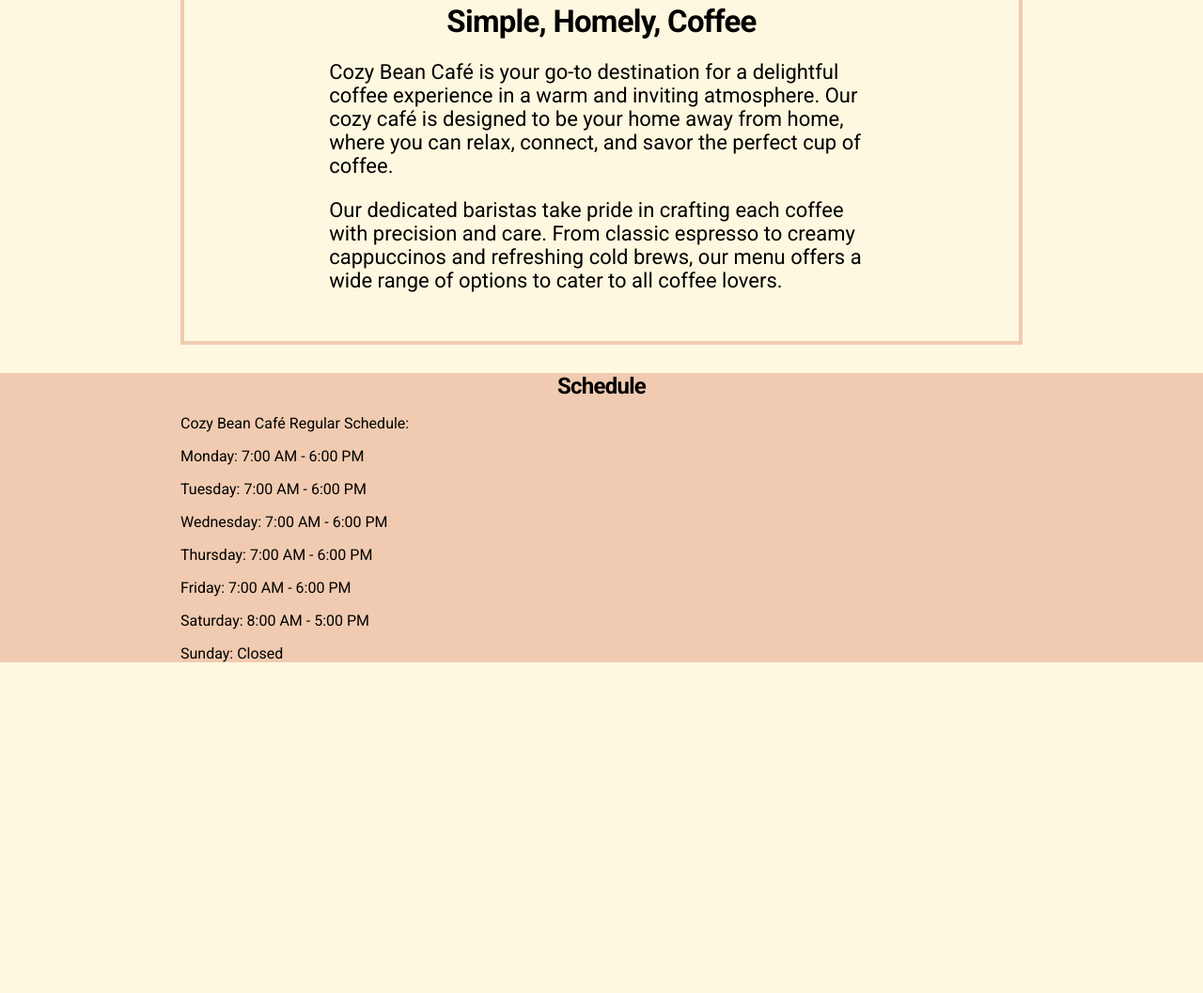
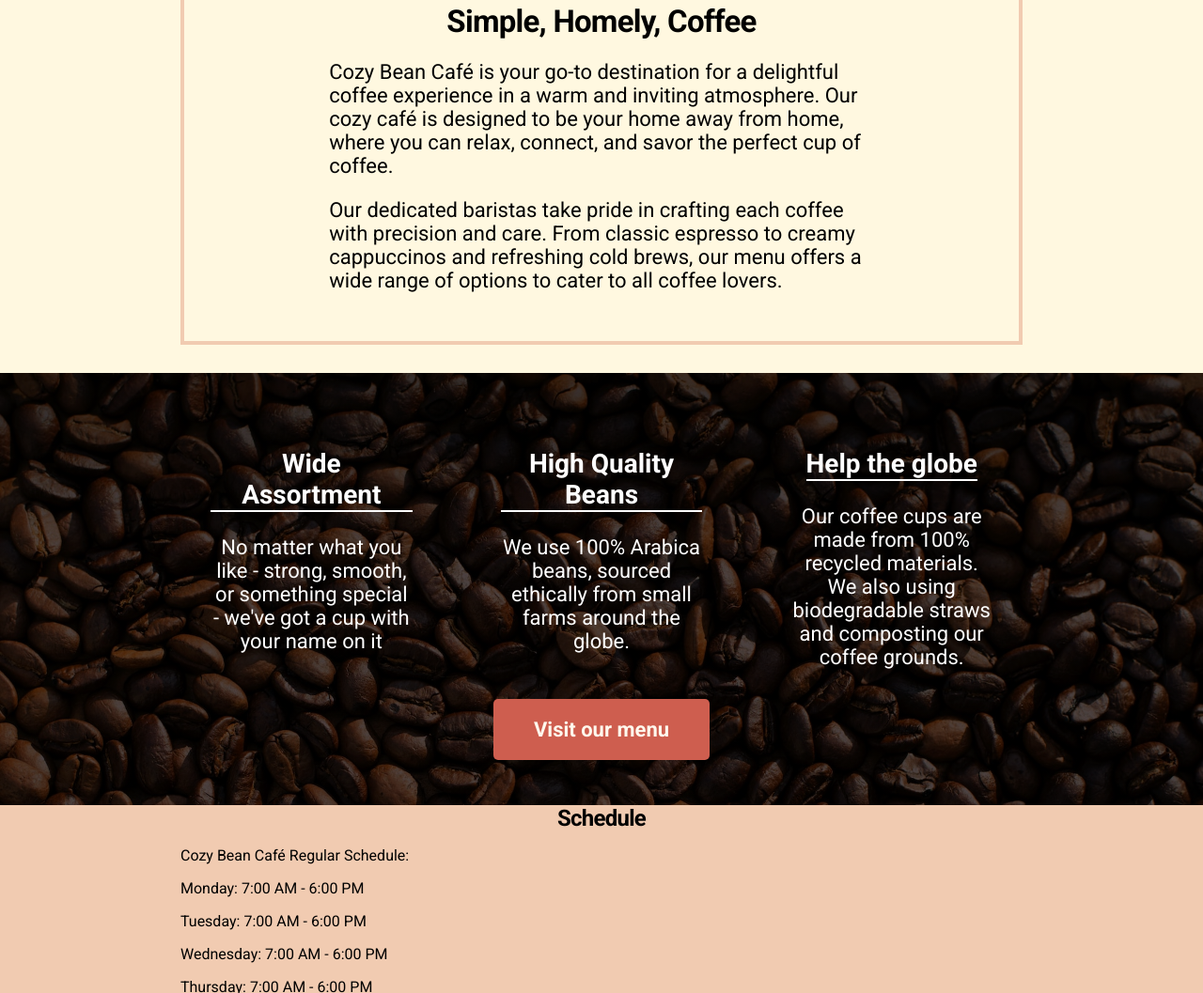
Before and after one commit to puddily/restaurant-page, a website built with webpack: page dist/index.html in a window 1280 px wide. Shown: the part 529-1586 px from the top of the page at 94% size. Before the commit the page ends 1250 px from the top, so only its background shows below. Built offline with nearby package versions, Linux system fonts and the light colour scheme.

Commit message:
Finish third section with cards telling about coffee shop

```diff
--- a/dist/index.css
+++ b/dist/index.css
@@ -3,6 +3,7 @@
 :root{
     --lighter-cream: rgb(250, 255, 234);
     --light-cream: rgb(255, 248, 224);
+    --light-cream-accent: rgb(253, 255, 154);
     --dark-cream: #f1cbb1;
 }
 body{
@@ -55,11 +56,73 @@ body{
     padding:30px;
     border:4px solid var(--dark-cream);
 }
-h1,h2{
-    letter-spacing:-0.75px;
+#menu-action{
+    box-sizing:border-box;
+    padding:3rem 0;
+    color:white;
+    width:100%;
+    background-image: linear-gradient(rgba(0, 0, 0, 0.60), rgba(0, 0, 0, 0.60)), url(images/beans.jpg);
+    background-size:cover;
+    background-repeat: no-repeat;
+}
+#menu-action-overlay{
+    width:70%;
+    margin:auto;
+    display:flex;
+    justify-content: center;
+    flex-wrap:wrap;
+    gap:30px;
+}
+#menu-action-overlay > *{
+    display:flex;
+    flex-direction:column;
+    align-items:center;
+    text-align:center;
+    padding:2rem;
+    width:300px;
+    font-size:1.375rem;
+    gap:25px;
+}
+#menu-action h2{
+    text-align:center;
+    font-size:2rem;
+    padding-bottom:15px;
+}
+#menu-action .menu-link{
+    display:flex;
+    justify-content: center;
+    width:70%;
+    text-align:center;
+    background-color:rgb(248, 240, 229);
+}
+#menu-action a{
+    font-family:"Roboto", sans-serif;
+    font-size:1.375rem;
+    font-weight:600;
+    display:block;
+    width:150px;
+    padding:20px 40px;
+    margin:auto;
+    text-align:center;
+    color:#fff8ed;
+    background-color:#ce5e4f;
+    border-radius:5px;
+}
+#menu-action-overlay h3{
+    font-size:1.75rem;
+    border-bottom:2px solid white;
+}
+#menu-action-overlay h3, #menu-action-overlay p{
+    margin:0;
+    padding:0;
+}
+#hero-content-overlay > h2{
+    text-align:center;
+    margin:0;
+    padding:0;
 }
 .alt-color{
-    color:rgb(253, 255, 154);
+    color:var(--light-cream-accent);
 }
 #schedule{
     background-color:var(--dark-cream);
@@ -70,7 +133,6 @@ h1,h2{
 nav{
     background-color:var(--light-cream);
     border-bottom:8px solid var(--dark-cream);
-    /* box-shadow: 2px 4px 4px var(--dark-cream); */
 }
 nav ul{
     padding:0px;
@@ -89,13 +151,11 @@ nav ul li{
 nav ul li:hover{
     background-color:var(--lighter-cream);
 }
+h1,h2{
+    letter-spacing:-0.75px;
+}
 h1{
     display:none;
-    /* text-align:center;
-    margin:auto;
-    padding:0px;
-    margin-top:8px;
-    font-size:1.75rem; */
 }
 h2{
     margin-top:0px;
@@ -117,6 +177,10 @@ h2{
         margin-bottom:30px;
         margin-inline:15%;
     }
+    #menu-action-overlay{
+        flex-wrap:nowrap;
+    }
+
     h1{
         text-align:center;
         margin:auto;
--- a/dist/index.html
+++ b/dist/index.html
@@ -26,14 +26,36 @@
                 </div>
 
             </section>
-            <div id="about">
+            <section id="about">
                 <div class="content-wrapper">
                     <h1>Cozy Bean Café</h1>
                     <h2>Simple, Homely, Coffee</h2>
                     <p>Cozy Bean Café is your go-to destination for a delightful coffee experience in a warm and inviting atmosphere. Our cozy café is designed to be your home away from home, where you can relax, connect, and savor the perfect cup of coffee.</p>
                     <p>Our dedicated baristas take pride in crafting each coffee with precision and care. From classic espresso to creamy cappuccinos and refreshing cold brews, our menu offers a wide range of options to cater to all coffee lovers.</p>
                 </div>
-            </div>
+            </section>
+
+
+            <section id="menu-action">
+                <div id="menu-action-overlay">
+                    <div class="container">
+                        <h3>Wide Assortment</h3>
+                        <p>No matter what you like - strong, smooth, or something special - we've got a cup with your name on it</p>
+                    </div>
+                    <div class="container">
+                        <h3>High Quality Beans</h3>
+                        <p>We use 100% Arabica beans, sourced ethically from small farms around the globe.</p>
+                    </div>
+                    <div class="container">
+                        <h3>Help the globe</h3>
+                        <p>Our coffee cups are made from 100% recycled materials. We also using biodegradable straws and composting our coffee grounds.</p>
+                    </div>
+                </div>
+                <div id="menu-link">
+                    <a>Visit our menu</a>
+                </div>
+
+            </section>
 
             <div id="schedule">
                 <div class="content-wrapper">
```
Also changed, not shown: dist/images/beans.jpg (added).
